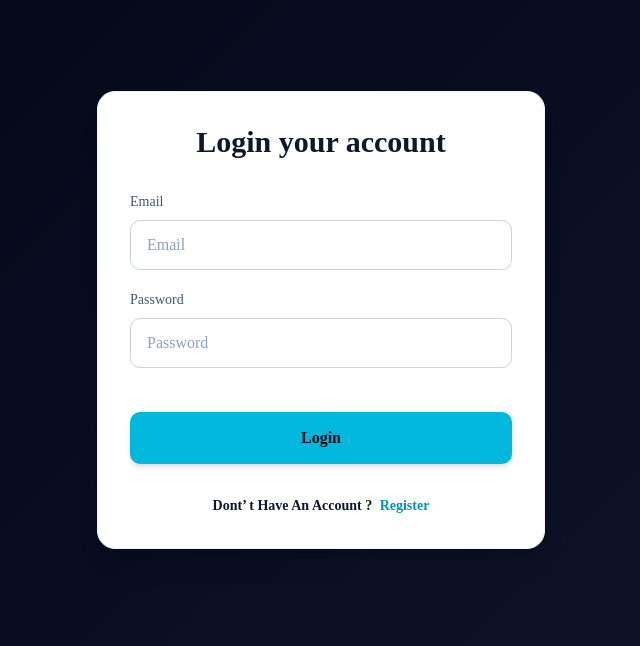
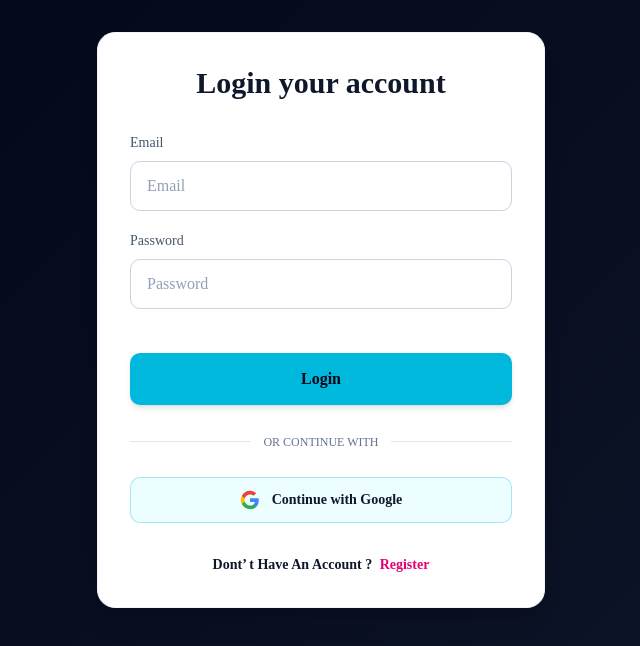
Before and after one commit to Apurba-Das35/Invoice-fontend, a Next.js app: page /login in a window 1280 px wide. Shown: the top 646 px of the page, without its empty margins (319-959 px from the left). Built offline with nearby package versions, Linux system fonts and the light colour scheme.

Commit message:
google login system added with google auth

```diff
--- a/app/login/page.jsx
+++ b/app/login/page.jsx
@@ -2,6 +2,8 @@
 
 import React from "react";
 import Link from "next/link";
+import { signInWithPopup } from "firebase/auth";
+import { auth, googleProvider } from "../../src/firebase/firebase";
 
 const Login = () => {
   const handleLogin = (e) => {
@@ -10,6 +12,20 @@ const Login = () => {
     const email = form.email.value;
     const password = form.password.value;
     console.log({ email, password });
+  };
+
+  const handleGoogleLogin = async () => {
+    try {
+      googleProvider.setCustomParameters({
+        prompt: "select_account",
+      });
+      const result = await signInWithPopup(auth, googleProvider);
+      const user = result.user;
+      console.log("Logged in user:", user);
+      alert(`Welcome ${user.displayName}`);
+    } catch (error) {
+      console.error("Google login error:", error);
+    }
   };
 
   return (
@@ -54,11 +70,48 @@ const Login = () => {
           </button>
         </form>
 
+        <div className="relative my-6 text-center">
+          <div className="absolute inset-0 flex items-center">
+            <div className="w-full border-t border-slate-200"></div>
+          </div>
+          <span className="relative bg-white px-3 text-xs text-slate-500 font-medium uppercase">
+            Or continue with
+          </span>
+        </div>
+
+        <div className="space-y-3">
+          <button
+            onClick={handleGoogleLogin}
+            type="button"
+            className="flex w-full items-center justify-center gap-3 rounded-lg border border-cyan-500/30 bg-cyan-50 py-3 text-sm font-semibold text-slate-900 transition hover:bg-cyan-100 active:scale-[0.99]"
+          >
+            <svg className="h-5 w-5" viewBox="0 0 24 24">
+              <path
+                fill="#4285F4"
+                d="M22.56 12.25c0-.78-.07-1.53-.2-2.25H12v4.26h5.92c-.26 1.37-1.04 2.53-2.21 3.31v2.77h3.57c2.08-1.92 3.28-4.74 3.28-8.09z"
+              />
+              <path
+                fill="#34A853"
+                d="M12 23c2.97 0 5.46-.98 7.28-2.66l-3.57-2.77c-.98.66-2.23 1.06-3.71 1.06-2.86 0-5.29-1.93-6.16-4.53H2.18v2.84C3.99 20.53 7.7 23 12 23z"
+              />
+              <path
+                fill="#FBBC05"
+                d="M5.84 14.09c-.22-.66-.35-1.36-.35-2.09s.13-1.43.35-2.09V7.06H2.18C1.43 8.55 1 10.22 1 12s.43 3.45 1.18 4.94l2.85-2.22.81-.63z"
+              />
+              <path
+                fill="#EA4335"
+                d="M12 5.38c1.62 0 3.06.56 4.21 1.64l3.15-3.15C17.45 2.09 14.97 1 12 1 7.7 1 3.99 3.47 2.18 7.06l3.66 2.84c.87-2.6 3.3-4.52 6.16-4.52z"
+              />
+            </svg>
+            Continue with Google
+          </button>
+        </div>
+
         <p className="mt-8 text-center text-sm font-bold text-slate-900">
           Dont’ t Have An Account ?{" "}
           <Link
             href="/register"
-            className="text-cyan-600 hover:underline transition ml-1"
+            className="text-pink-600 hover:underline transition ml-1"
           >
             Register
           </Link>
--- a/app/register/page.jsx
+++ b/app/register/page.jsx
@@ -2,6 +2,8 @@
 
 import React from "react";
 import Link from "next/link";
+import { signInWithPopup } from "firebase/auth";
+import { auth, googleProvider } from "../../src/firebase/firebase";
 
 const Register = () => {
   const handleRegister = (e) => {
@@ -12,6 +14,20 @@ const Register = () => {
     const email = form.email.value;
     const password = form.password.value;
     console.log({ name, photo, email, password });
+  };
+
+  const handleGoogleRegister = async () => {
+    try {
+      googleProvider.setCustomParameters({
+        prompt: "select_account",
+      });
+      const result = await signInWithPopup(auth, googleProvider);
+      const user = result.user;
+      console.log("Registered user:", user);
+      alert(`Registration Successful for ${user.displayName}`);
+    } catch (error) {
+      console.error("Google register error:", error);
+    }
   };
 
   return (
@@ -82,11 +98,48 @@ const Register = () => {
           </button>
         </form>
 
+        <div className="relative my-6 text-center">
+          <div className="absolute inset-0 flex items-center">
+            <div className="w-full border-t border-slate-200"></div>
+          </div>
+          <span className="relative bg-white px-3 text-xs text-slate-500 font-medium uppercase">
+            Or register with
+          </span>
+        </div>
+
+        <div className="space-y-3">
+          <button
+            onClick={handleGoogleRegister}
+            type="button"
+            className="flex w-full items-center justify-center gap-3 rounded-lg border border-cyan-500/30 bg-cyan-50 py-3 text-sm font-semibold text-slate-900 transition hover:bg-cyan-100 active:scale-[0.99]"
+          >
+            <svg className="h-5 w-5" viewBox="0 0 24 24">
+              <path
+                fill="#4285F4"
+                d="M22.56 12.25c0-.78-.07-1.53-.2-2.25H12v4.26h5.92c-.26 1.37-1.04 2.53-2.21 3.31v2.77h3.57c2.08-1.92 3.28-4.74 3.28-8.09z"
+              />
+              <path
+                fill="#34A853"
+                d="M12 23c2.97 0 5.46-.98 7.28-2.66l-3.57-2.77c-.98.66-2.23 1.06-3.71 1.06-2.86 0-5.29-1.93-6.16-4.53H2.18v2.84C3.99 20.53 7.7 23 12 23z"
+              />
+              <path
+                fill="#FBBC05"
+                d="M5.84 14.09c-.22-.66-.35-1.36-.35-2.09s.13-1.43.35-2.09V7.06H2.18C1.43 8.55 1 10.22 1 12s.43 3.45 1.18 4.94l2.85-2.22.81-.63z"
+              />
+              <path
+                fill="#EA4335"
+                d="M12 5.38c1.62 0 3.06.56 4.21 1.64l3.15-3.15C17.45 2.09 14.97 1 12 1 7.7 1 3.99 3.47 2.18 7.06l3.66 2.84c.87-2.6 3.3-4.52 6.16-4.52z"
+              />
+            </svg>
+            Register with Google
+          </button>
+        </div>
+
         <p className="mt-6 text-center text-sm font-bold text-slate-900">
           Already Have An Account ?{" "}
           <Link
             href="/login"
-            className="text-cyan-600 hover:underline transition ml-1"
+            className="text-pink-600 hover:underline transition ml-1"
           >
             Login
           </Link>
--- a/package.json
+++ b/package.json
@@ -20,6 +20,7 @@
     "bcryptjs": "^3.0.3",
     "class-variance-authority": "^0.7.1",
     "clsx": "^2.1.1",
+    "firebase": "^12.18.0",
     "lucide-react": "^1.27.0",
     "next": "16.2.12",
     "next-auth": "^4.24.15",
--- /dev/null
+++ b/src/firebase/firebase.js
@@ -0,0 +1,17 @@
+import { initializeApp, getApps, getApp } from "firebase/app";
+import { getAuth, GoogleAuthProvider } from "firebase/auth";
+
+const firebaseConfig = {
+  apiKey: "YOUR_API_KEY",
+  authDomain: "YOUR_AUTH_DOMAIN",
+  projectId: "YOUR_PROJECT_ID",
+  storageBucket: "YOUR_STORAGE_BUCKET",
+  messagingSenderId: "YOUR_MESSAGING_SENDER_ID",
+  appId: "YOUR_APP_ID",
+};
+
+const app = getApps().length > 0 ? getApp() : initializeApp(firebaseConfig);
+const auth = getAuth(app);
+const googleProvider = new GoogleAuthProvider();
+
+export { auth, googleProvider };
```
Also changed, not shown: 1 other file (tests, documents, lock files or other folders).
